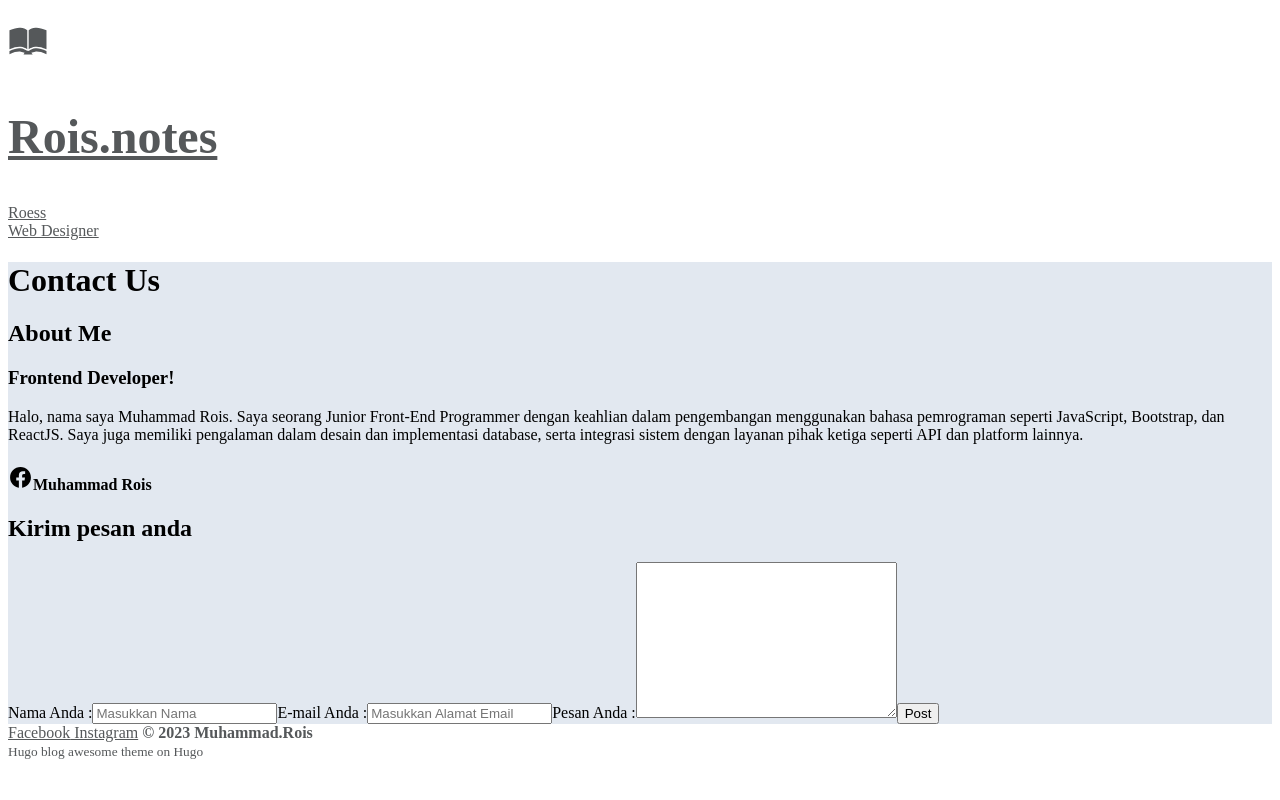
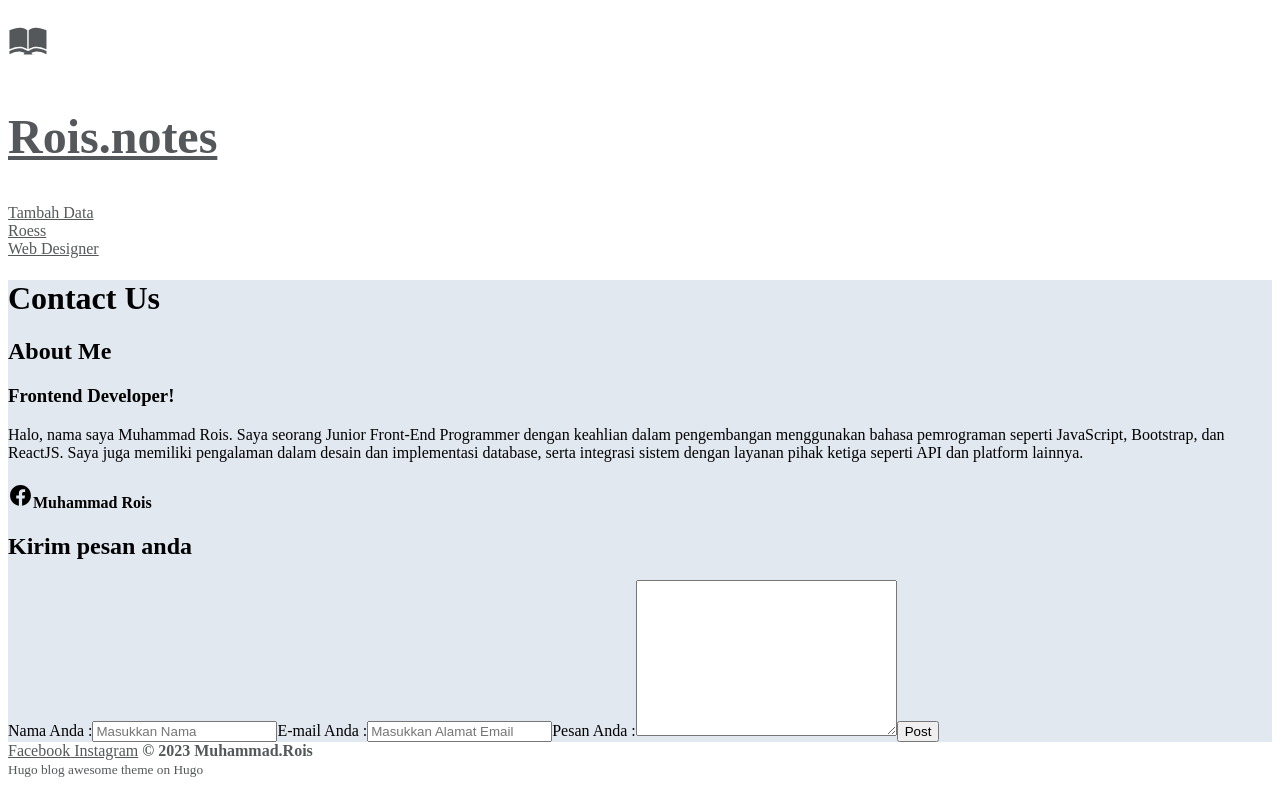
Before and after one commit to roismohammed/rois-notes, a React (Vite) app: page /contact in a window 1280 px wide. Built offline with nearby package versions, Linux system fonts and the light colour scheme.

Commit message:
Update Header.jsx

```diff
--- a/src/components/Header.jsx
+++ b/src/components/Header.jsx
@@ -16,6 +16,13 @@ export default function Header() {
                         </Link>
                     </h1>
                     <div className="navbar-nav flex-row order-md-last">
+                    <div className="nav-item">
+                            <Link to={'/tambah-data'} className="nav-link d-flex lh-1 text-reset p-0">
+                                <div className="d-none d-xl-block ps-2">
+                                    <div>Tambah Data</div>
+                                </div>
+                            </Link>
+                        </div>
                         <div className="nav-item">
                             <Link to={'/contact'} className="nav-link d-flex lh-1 text-reset p-0">
                                 <span
```
